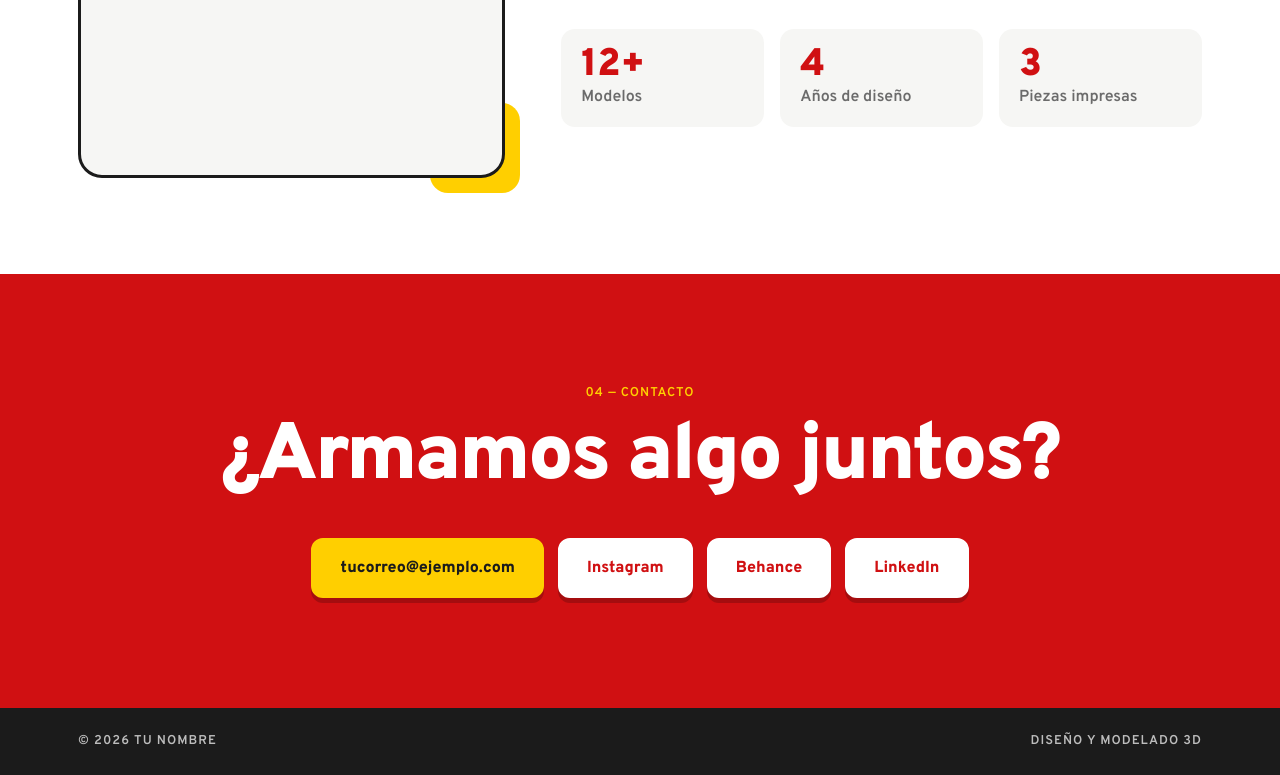
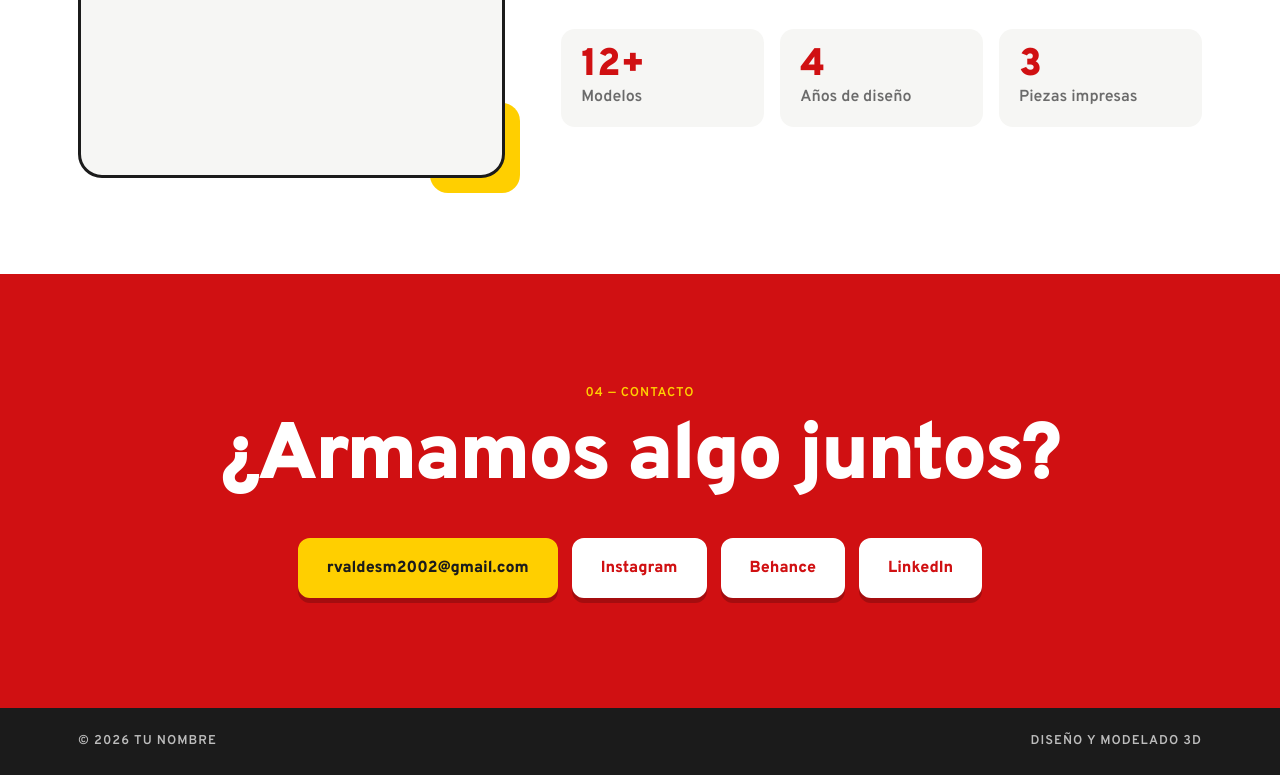
Before and after one commit to Rafael-ValdesMcl/Rafael-ValdesMcl.cl, a plain HTML site: page index.html in a window 1280 px wide. Shown: the part 3226-4001 px from the top of the page. Drawn offline with Linux system fonts and the light colour scheme; a web font is replaced by a local one.

Commit message:
Update index.html

```diff
--- a/index.html
+++ b/index.html
@@ -310,10 +310,10 @@
     <p class="label">04 — Contacto</p>
     <h2>¿Armamos algo juntos?</h2>
     <div class="contact-links">
-      <a class="btn y" href="mailto:tucorreo@ejemplo.com">tucorreo@ejemplo.com</a>
+      <a class="btn y" href="mailto:rvaldesm2002@gmail.com">rvaldesm2002@gmail.com</a>
       <a class="btn" href="#">Instagram</a>
       <a class="btn" href="#">Behance</a>
-      <a class="btn" href="#">LinkedIn</a>
+      <a class="btn" href="https://www.linkedin.com/in/rafael-vald%C3%A9s-miranda/">LinkedIn</a>
     </div>
   </div>
 </section>
```
